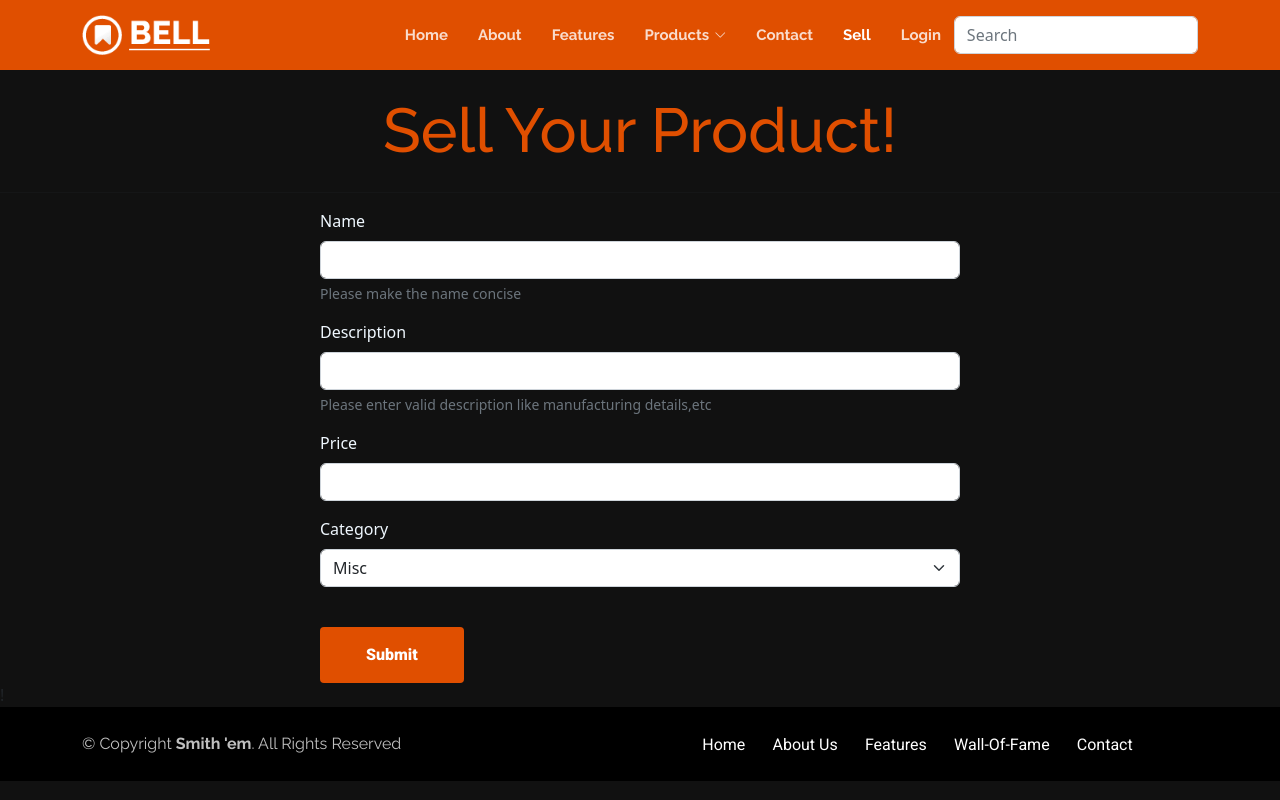
After one commit to meh-vaib/Webster-2022, a Django app: page /sell/ in a window 1280 px wide. The commit adds this page. Run offline with Django 4.2, Linux system fonts and the light colour scheme; some libraries are stand-ins or nearby versions.

Commit message:
Dynamic addition of Products

```diff
--- a/Smithem/Smithem/settings.py
+++ b/Smithem/Smithem/settings.py
@@ -128,3 +128,6 @@ DEFAULT_AUTO_FIELD = 'django.db.models.BigAutoField'
 STATICFILES_DIRS = [
     BASE_DIR , "static",
 ]
+
+MEDIA_ROOT=BASE_DIR/"media"
+MEDIA_URL="/media/"
--- a/Smithem/Smithem/urls.py
+++ b/Smithem/Smithem/urls.py
@@ -16,7 +16,8 @@ Including another URLconf
 from django.contrib import admin
 from django.urls import path
 from Smithem import views
-
+from django.conf import settings
+from django.conf.urls.static import static
 urlpatterns = [
     path('admin/', admin.site.urls),
     path('', views.HomePage),
@@ -24,5 +25,10 @@ urlpatterns = [
     path('about/',views.About),
     path('features/',views.Features),
     path('contact/',views.Contact),
+    path('sell/',views.Sell),
     path('saveenquiry/',views.saveEnquiry,name="saveenquiry"),
+    path('savepro/',views.savePro,name="savepro"),
 ]
+
+if settings.DEBUG:
+    urlpatterns+=static(settings.MEDIA_URL, document_root=settings.MEDIA_ROOT)
--- a/Smithem/Smithem/views.py
+++ b/Smithem/Smithem/views.py
@@ -3,6 +3,7 @@ from django.shortcuts import render
 from product.models import Product
 from django.core.paginator import Paginator
 from contact.models import contact
+
 
 def HomePage(request):
     return render(request,"index.html");
@@ -47,3 +48,15 @@ def saveEnquiry(request):
         en=contact(name=name,email=email,subject=subject,message=message)
         en.save()
     return render(request,"contact.html");
+
+def Sell(request):
+    return render(request,"sell.html");
+
+def savePro(request):
+    if request.method=="POST":
+        name=request.POST.get('name')
+        price=request.POST.get('price')
+        des=request.POST.get('des')
+        en=Product(product_name=name,product_price=price,product_des=des)
+        en.save()
+    return render(request,"sell.html");
--- a/Smithem/product/models.py
+++ b/Smithem/product/models.py
@@ -3,4 +3,7 @@ class Product(models.Model):
     product_name=models.CharField(max_length=100)
     product_price=models.FloatField(max_length=6)
     product_des=models.TextField()
+
+
+
 # Create your models here.
--- a/Smithem/templates/header.html
+++ b/Smithem/templates/header.html
@@ -31,6 +31,7 @@
             </ul>
           </li>
           <li><a class="nav-link scrollto {% if request.path == '/contact/' %} active {%endif%}" href="/contact">Contact</a></li>
+          <li><a class="nav-link scrollto {% if request.path == '/sell/' %} active {% endif %}" href="/sell">Sell</a></li>
           <li><a style="cursor:pointer;" class="nav-link scrollto" data-bs-toggle="modal" data-bs-target="#exampleModal">Login</a></li>
           <li><div style="padding-left: 5% ;"class="input-group">
             <form method="get">
--- /dev/null
+++ b/Smithem/templates/sell.html
@@ -0,0 +1,74 @@
+<!DOCTYPE html>
+<html lang="en">
+<head>
+    <meta charset="utf-8">
+  <meta content="width=device-width, initial-scale=1.0" name="viewport">
+
+  <title>Smit 'em</title>
+  <meta content="" name="description">
+  <meta content="" name="keywords">
+
+  <!-- Google Fonts -->
+  <link href="https://fonts.googleapis.com/css?family=Raleway:400,500,700|Roboto:400,900" rel="stylesheet">
+
+  <!-- Vendor CSS Files -->
+  <link href="../static/vendor/flickity/flickity.css" rel="stylesheet">
+  <link href="../static/vendor/bootstrap/css/bootstrap.min.css" rel="stylesheet">
+  <link href="../static/vendor/bootstrap-icons/bootstrap-icons.css" rel="stylesheet">
+  <!-- <link href="assets/vendor/glightbox/css/glightbox.min.css" rel="stylesheet"> -->
+
+  <link href="../static/css/style.css" rel="stylesheet">
+
+</head>
+
+<body class="main">
+    {% include "header.html" %}
+    <div><br></div>
+    <div class="d-flex justify-content-center" style="color:rgb(224, 79, 0)"><h1>Sell Your Product!</h1></div><hr>
+
+    <!-- FORM -->
+    <div class="d-flex justify-content-center">
+    <form action="{% url 'savepro' %}" method="post" role="form" nonvalidate="nonvalidate" class="w-50" id="sell" style="color:aliceblue;">
+        {% csrf_token %}
+        <div class="mb-3">
+          <label for="productname" class="form-label">Name</label>
+          <input type="text" name="name" class="form-control" id="productname" aria-describedby="nameHelp" required>
+          <div id="nameHelp" class="form-text">Please make the name concise</div>
+        </div>
+        <div class="mb-3">
+            <label for="productdes" class="form-label">Description</label>
+            <input type="text" name="des" class="form-control" id="productdes" aria-describedby="desHelp" required>
+            <div id="desHelp" class="form-text">Please enter valid description like manufacturing details,etc </div>
+        </div>
+        <div class="mb-3">
+            <label for="productprice" class="form-label">Price</label>
+            <input type="text" name="price" class="form-control" id="productprice" aria-describedby="priceHelp" required>
+        </div>
+        <div class="mb-3">
+            <label for="productcat" name="cat" class="form-label">Category</label>
+            <select class="form-select form-control" id="productcat" aria-describedby="catHelp">
+                <option value="anvil">Anvils</option>
+                <option value="hammer">Hammers</option>
+                <option value="nuts">Nuts</option>
+                <option value="chains">Chains</option>
+                <option selected>Misc</option>
+            </select>
+
+          </div>
+
+        <br>
+        <button style="border-radius: 4px; padding: auto;" type="submit" class="btn ">Submit</button>
+      </form>
+    </div>
+    <!-- FORM -->
+
+
+
+    <a href="#" class="back-to-top d-flex align-items-center justify-content-center"><i class="bi bi-arrow-up-short"></i></a>
+
+    {% include "footer.html" %}
+
+    {% include "login.html" %}
+</body>
+
+</html>
```
Also changed, not shown: Smithem/db.sqlite3.
